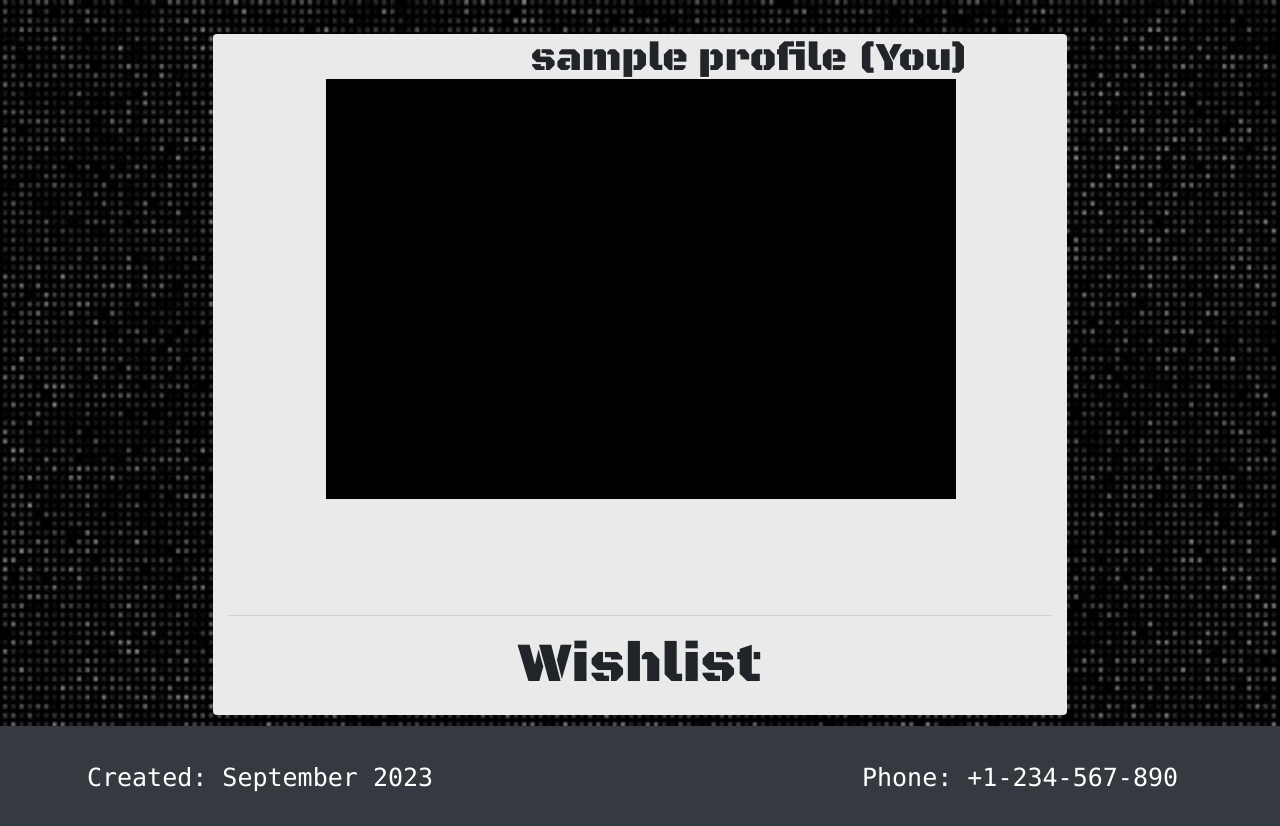
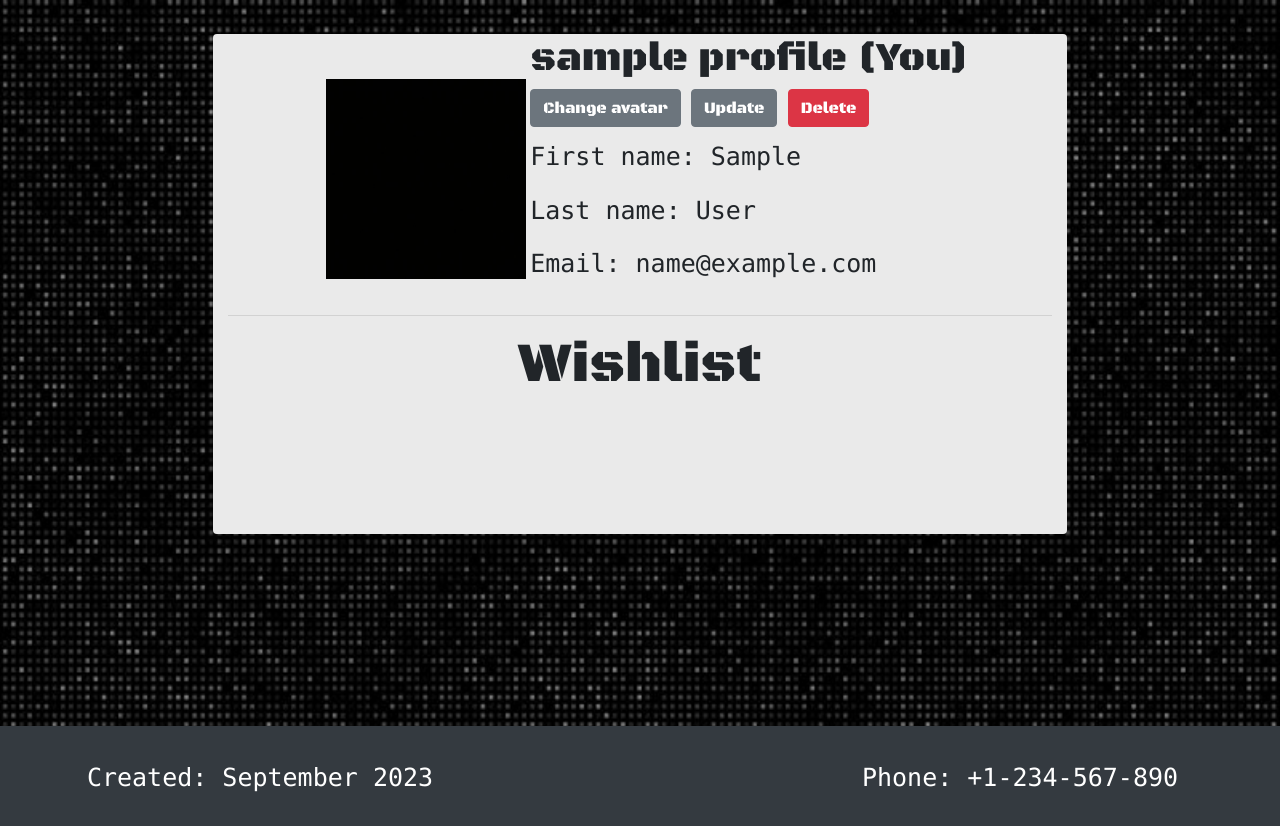
Before and after one commit to CaCtUs1k/rating-movie-platform, a Django app: page /users/1/ in a window 1280 px wide. Shown: the part 74-900 px from the top of the page. Run offline with Django 4.2, Linux system fonts and the light colour scheme; the visitor is signed in with stand-in values (Sample User, id 1); data comes from the database, SQL or seed files in the repository; data that the repository does not hold is empty; some libraries are stand-ins or nearby versions.

Commit message:
fix avatar's size in profile and readme

```diff
--- a/templates/movie_rating_platform/movie_detail.html
+++ b/templates/movie_rating_platform/movie_detail.html
@@ -4,7 +4,7 @@
   <div class="centered">
     <h1>
       Movie
-      {% if user.is_superuser %}
+      {% if user.is_staff %}
         <a href="{% url 'movie_rating:movie-delete' pk=movie.id %}" class="btn btn-danger link-to-page">
           Delete
         </a>
--- a/templates/movie_rating_platform/visitor_detail.html
+++ b/templates/movie_rating_platform/visitor_detail.html
@@ -4,7 +4,7 @@
 {% block content %}
   <div style="display: flex" class="centered">
     <div class="profile-photo col-sm-4" style="margin: 20px 0;">
-      <img style="height: 80%; margin-top: 25px" src="{{ visitor.avatar.url }}" alt="{{ visitor.username }} Avatar">
+      <img style="height: 200px;width: 200px; margin-top: 25px" src="{{ visitor.avatar.url }}" alt="{{ visitor.username }} Avatar">
     </div>
     <div>
       <h1>
```
Also changed, not shown: core/settings.py (+0 -8 lines), README.md.
